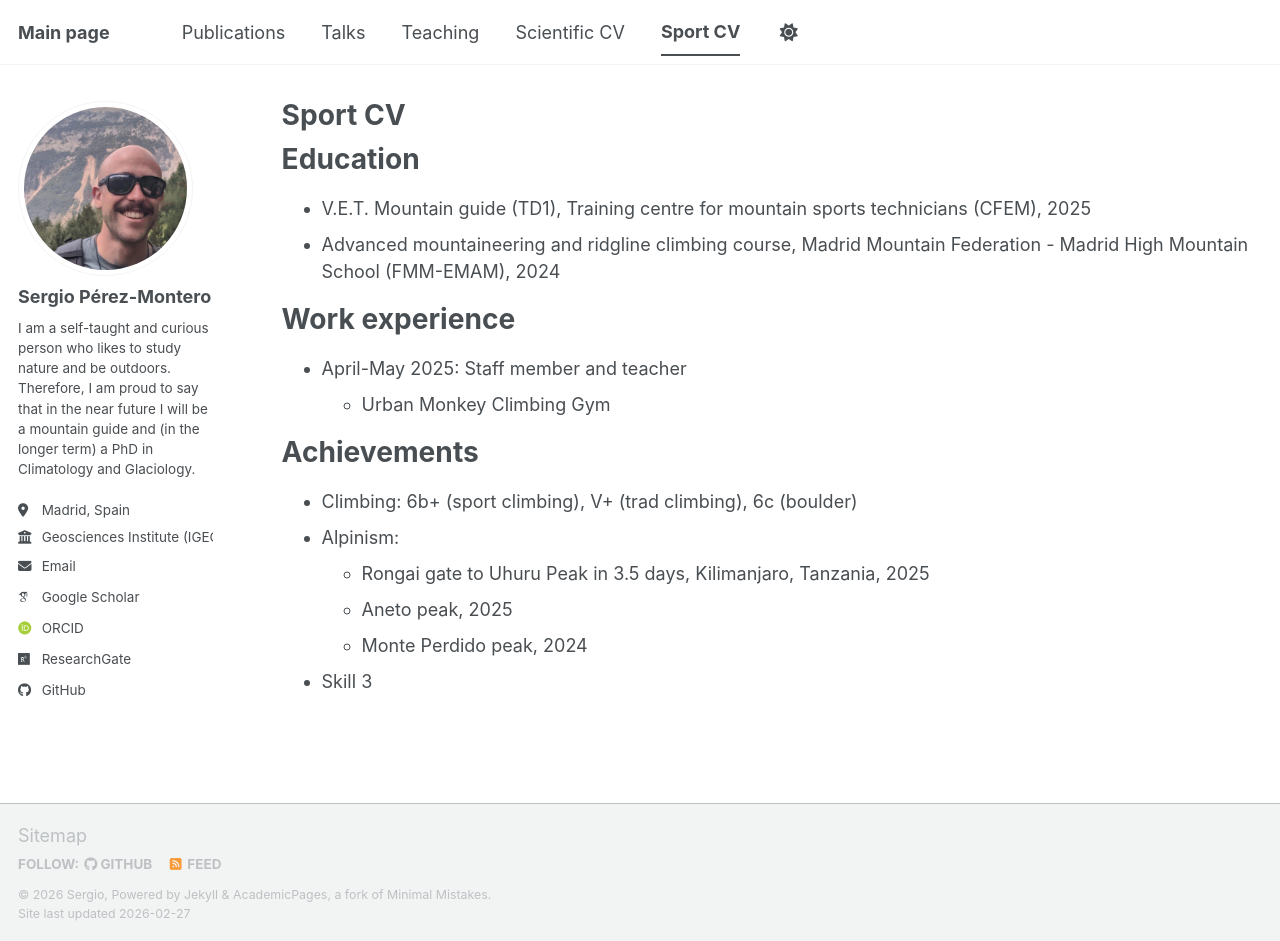
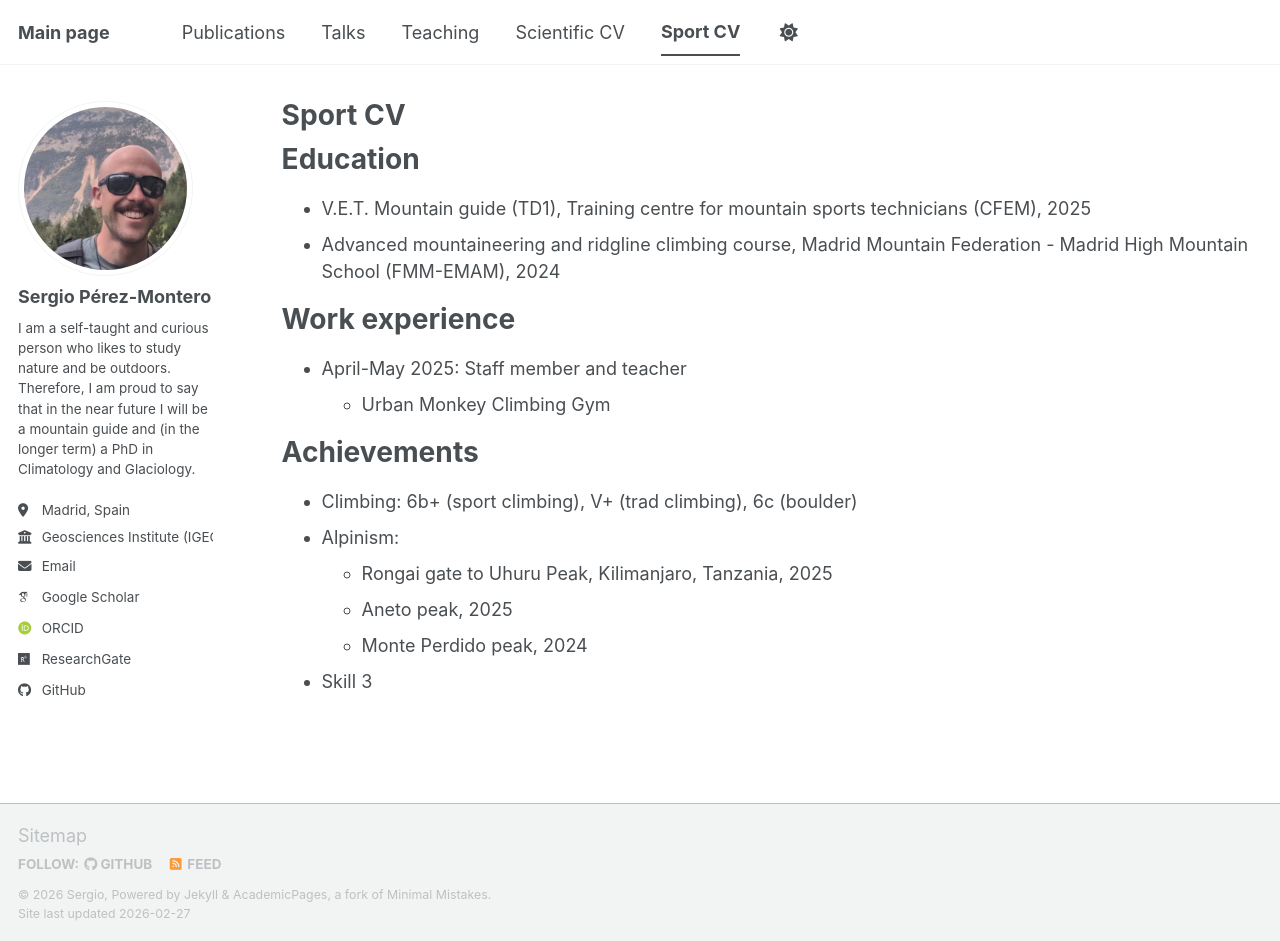
Before and after one commit to sperezmont/sperezmont.github.io, a Jekyll site: the page built from _pages/SportCV.md, in a window 1280 px wide and 941 px high. Built offline with Jekyll 4.4.1, drawn with Linux system fonts in a browser that asks for light colours; some web fonts are replaced; a script bundle is joined from its source files by our own code; library files that are not in the unit come from our copies.

Commit message:
Update SportCV.md

```diff
--- a/_pages/SportCV.md
+++ b/_pages/SportCV.md
@@ -23,7 +23,7 @@ Achievements
 ======
 * Climbing: 6b+ (sport climbing), V+ (trad climbing), 6c (boulder)
 * Alpinism:
-  * Rongai gate to Uhuru Peak in 3.5 days, Kilimanjaro, Tanzania, 2025
+  * Rongai gate to Uhuru Peak, Kilimanjaro, Tanzania, 2025
   * Aneto peak, 2025
   * Monte Perdido peak, 2024
 * Skill 3
```
